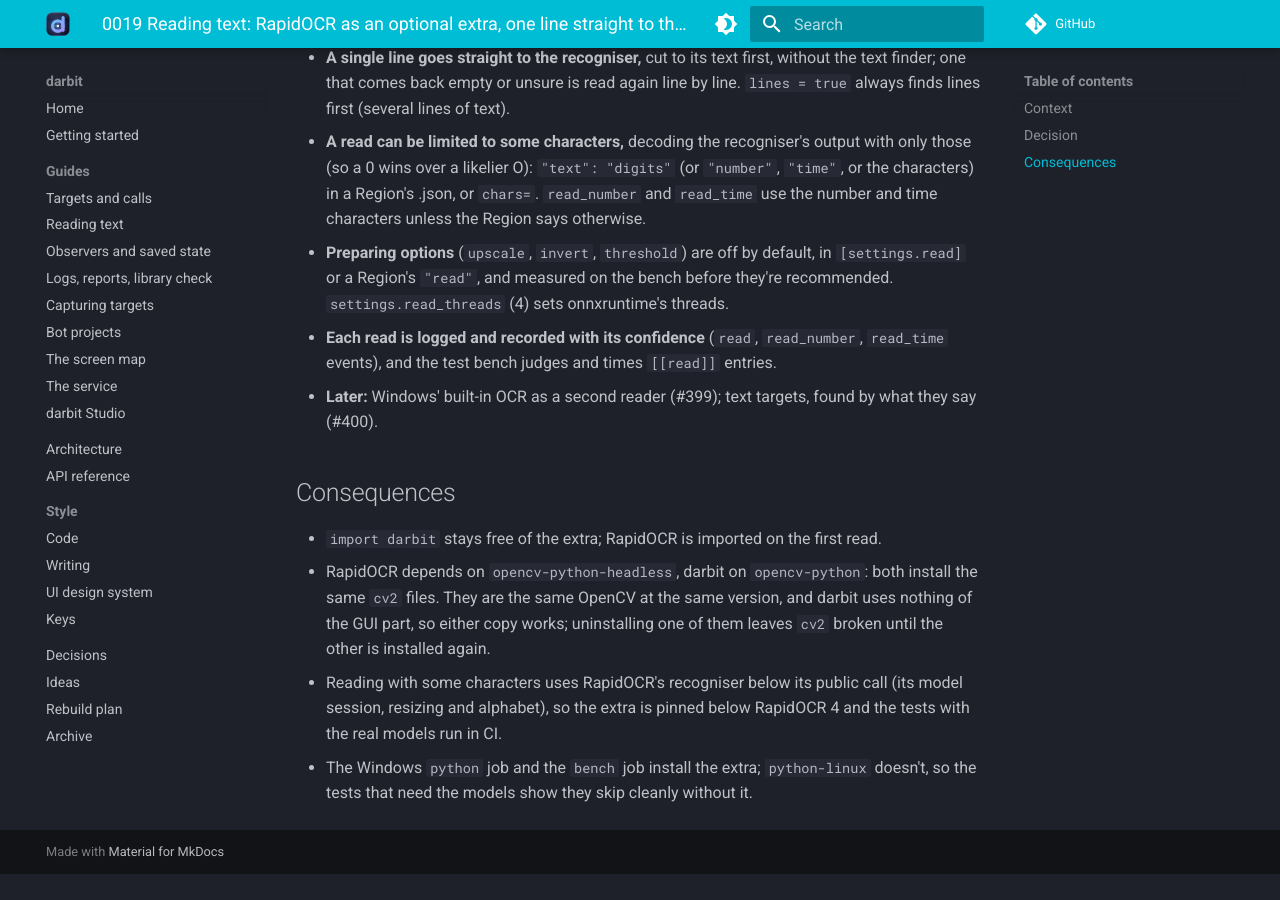
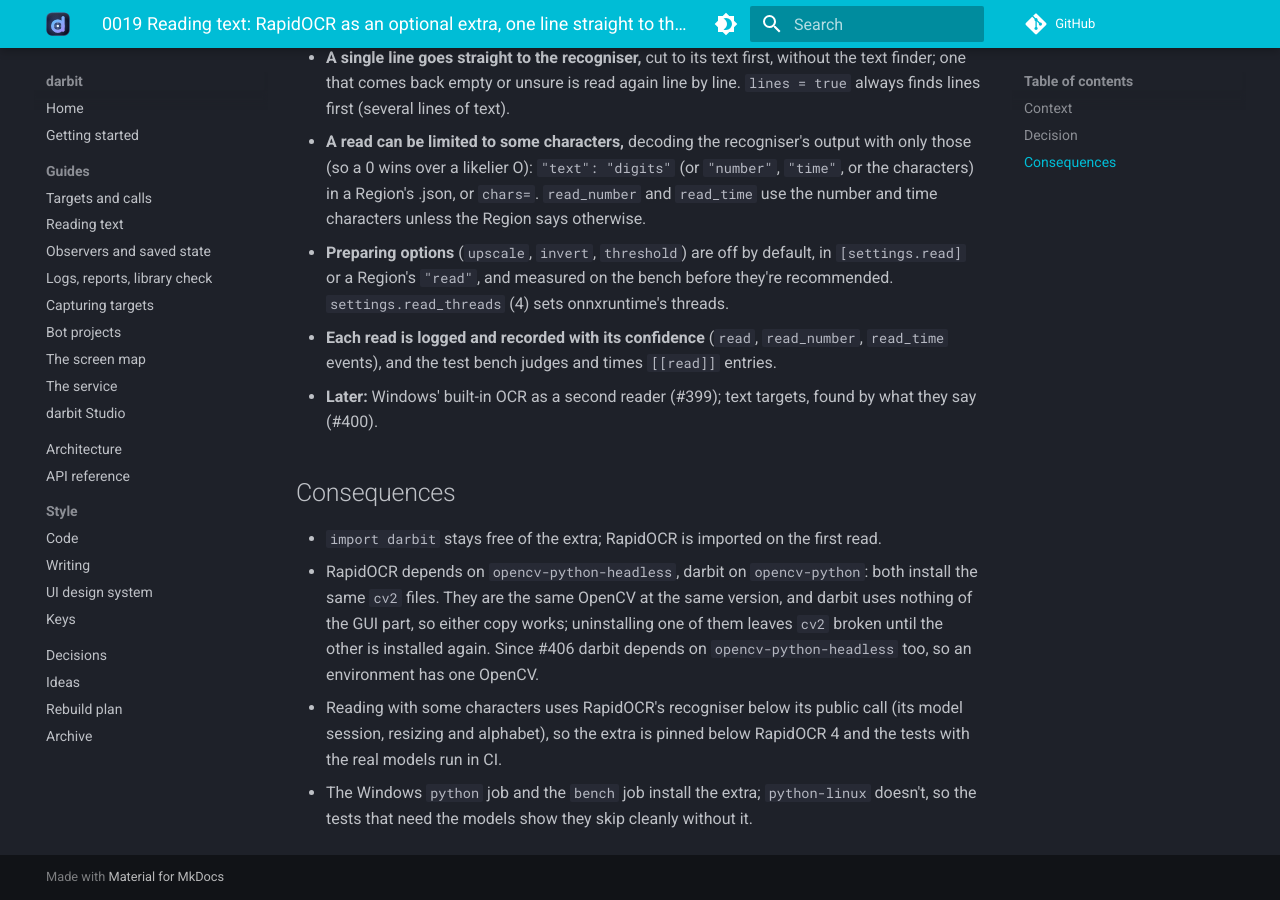
Before and after one commit to FaisalAfks/darbit, an MkDocs documentation site: the page built from docs/decisions/0019-reading-text.md, in a window 1280 px wide and 900 px high, scrolled down 1897 px. Built offline with MkDocs 1.6.1 and Material for MkDocs 9.7.7, drawn with Linux system fonts in a browser that asks for light colours; comment, search, counter and statistics services are not loaded; before the commit the page ends 2771 px from its top, so only the background shows below that.

Commit message:
Depend on opencv-python-headless: one OpenCV in an environment (#408)
The ocr extra's RapidOCR needs opencv-python-headless, and next to
opencv-python both installed the same cv2 folder. darbit uses no OpenCV GUI
calls, so it depends on the headless package itself.

Closes #406

```diff
--- a/docs/decisions/0019-reading-text.md
+++ b/docs/decisions/0019-reading-text.md
@@ -68,7 +68,8 @@
 - `import darbit` stays free of the extra; RapidOCR is imported on the first read.
 - RapidOCR depends on `opencv-python-headless`, darbit on `opencv-python`: both install the same `cv2` files. They
   are the same OpenCV at the same version, and darbit uses nothing of the GUI part, so either copy works; uninstalling
-  one of them leaves `cv2` broken until the other is installed again.
+  one of them leaves `cv2` broken until the other is installed again. Since #406 darbit depends on
+  `opencv-python-headless` too, so an environment has one OpenCV.
 - Reading with some characters uses RapidOCR's recogniser below its public call (its model session, resizing and
   alphabet), so the extra is pinned below RapidOCR 4 and the tests with the real models run in CI.
 - The Windows `python` job and the `bench` job install the extra; `python-linux` doesn't, so the tests that need the
```
Also changed, not shown: CHANGELOG.md (+1 -0 lines), 2 other files.
